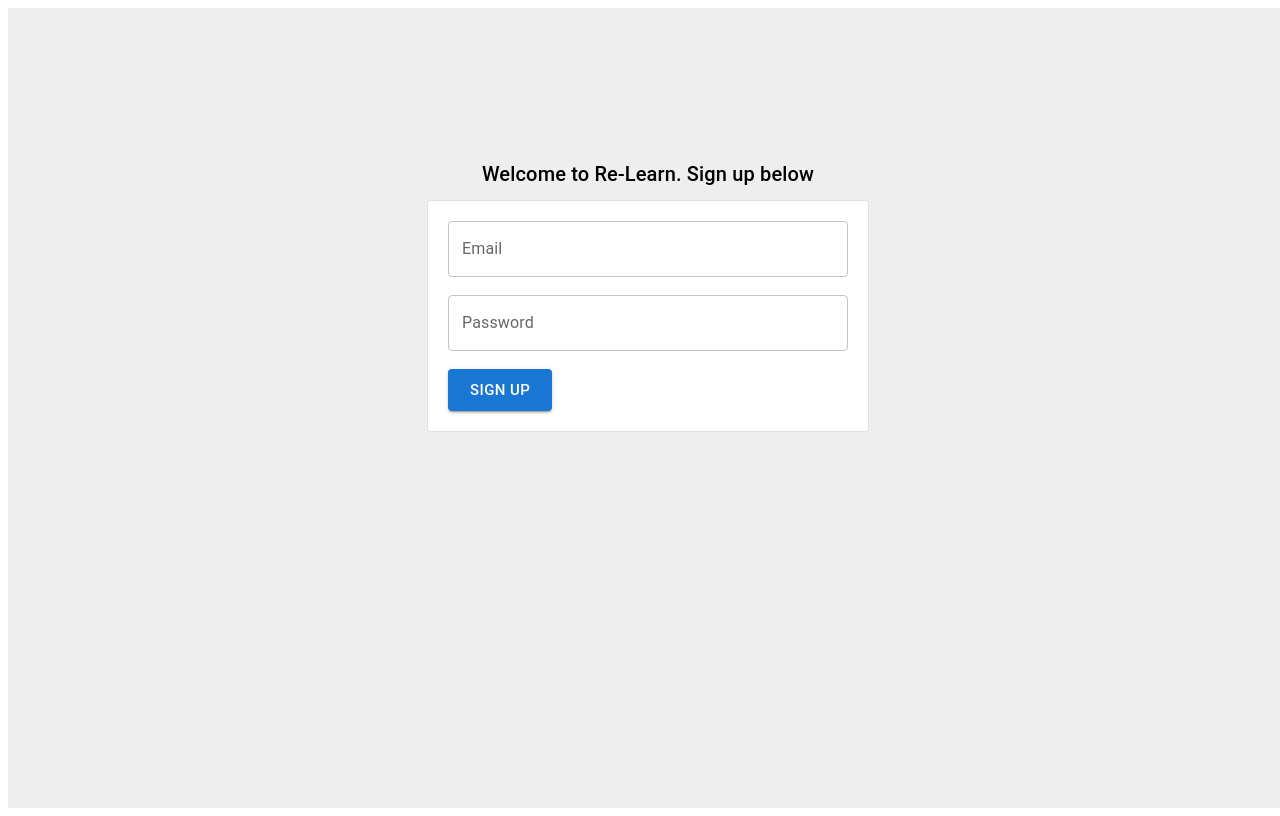
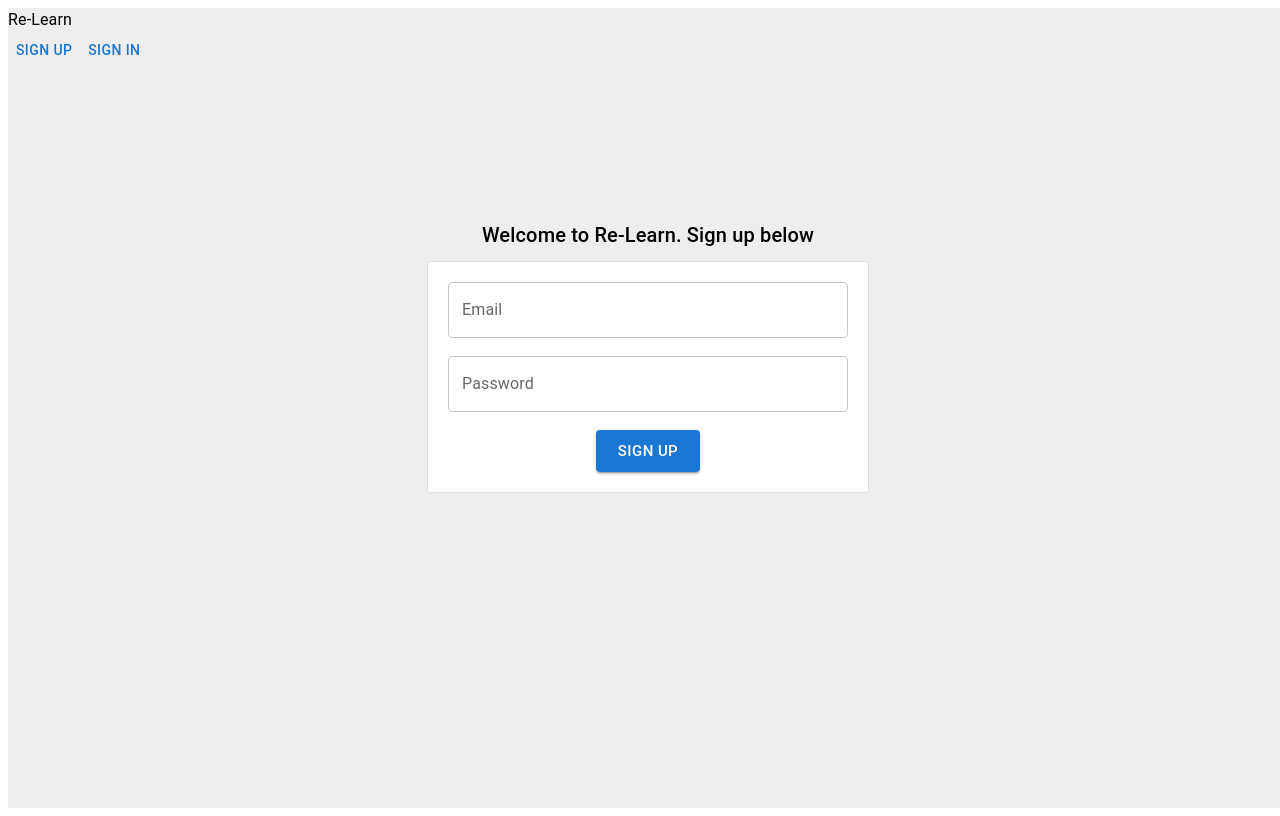
Before and after one commit to DecryptLife/100xDevs, a React (Vite) app in the folder Re-Learn/: page /signup in a window 1280 px wide. Built offline with nearby package versions, Linux system fonts and the light colour scheme.

Commit message:
Adding AppBar

```diff
--- a/Re-Learn/src/App.jsx
+++ b/Re-Learn/src/App.jsx
@@ -1,4 +1,5 @@
 import SignUp from "./SignUp.jsx";
+import Appbar from "./Appbar.jsx";
 import "./App.css";
 
 function App() {
@@ -10,6 +11,7 @@
         backgroundColor: "#eeeeee",
       }}
     >
+      <Appbar></Appbar>
       <SignUp></SignUp>
     </div>
   );
--- /dev/null
+++ b/Re-Learn/src/Appbar.jsx
@@ -0,0 +1,13 @@
+import { Typography } from "@mui/material";
+import { Button } from "@mui/material";
+function Appbar() {
+  return (
+    <div>
+      <Typography>Re-Learn</Typography>
+      <Button>Sign up</Button>
+      <Button>Sign in</Button>
+    </div>
+  );
+}
+
+export default Appbar;
--- a/Re-Learn/src/SignUp.jsx
+++ b/Re-Learn/src/SignUp.jsx
@@ -35,9 +35,11 @@
           ></TextField>
           <br />
           <br />
-          <Button size="large" variant="contained">
-            Sign up
-          </Button>
+          <div style={{ display: "flex", justifyContent: "center" }}>
+            <Button size="large" variant="contained">
+              Sign up
+            </Button>
+          </div>
         </Card>
       </div>
     </div>
```
